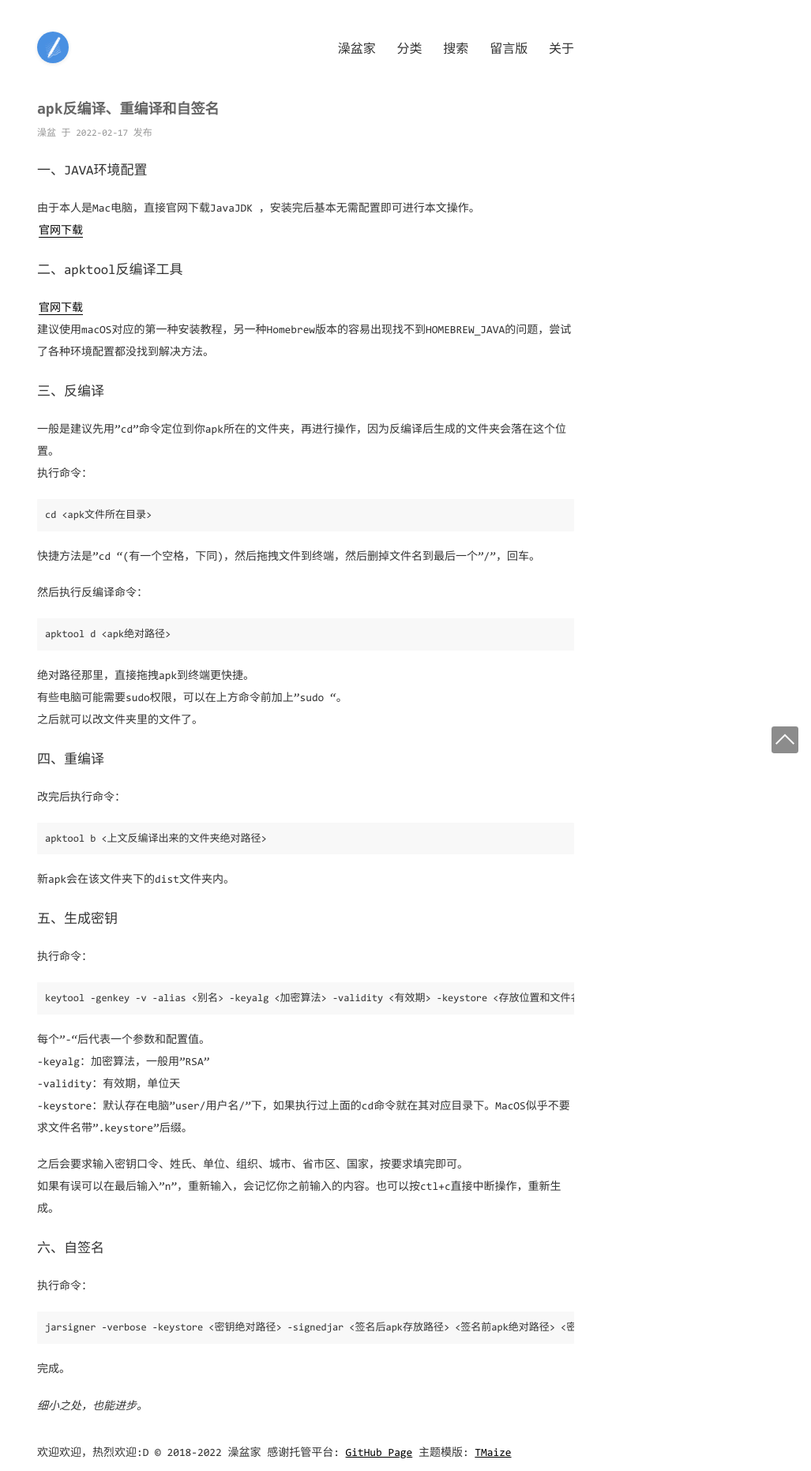
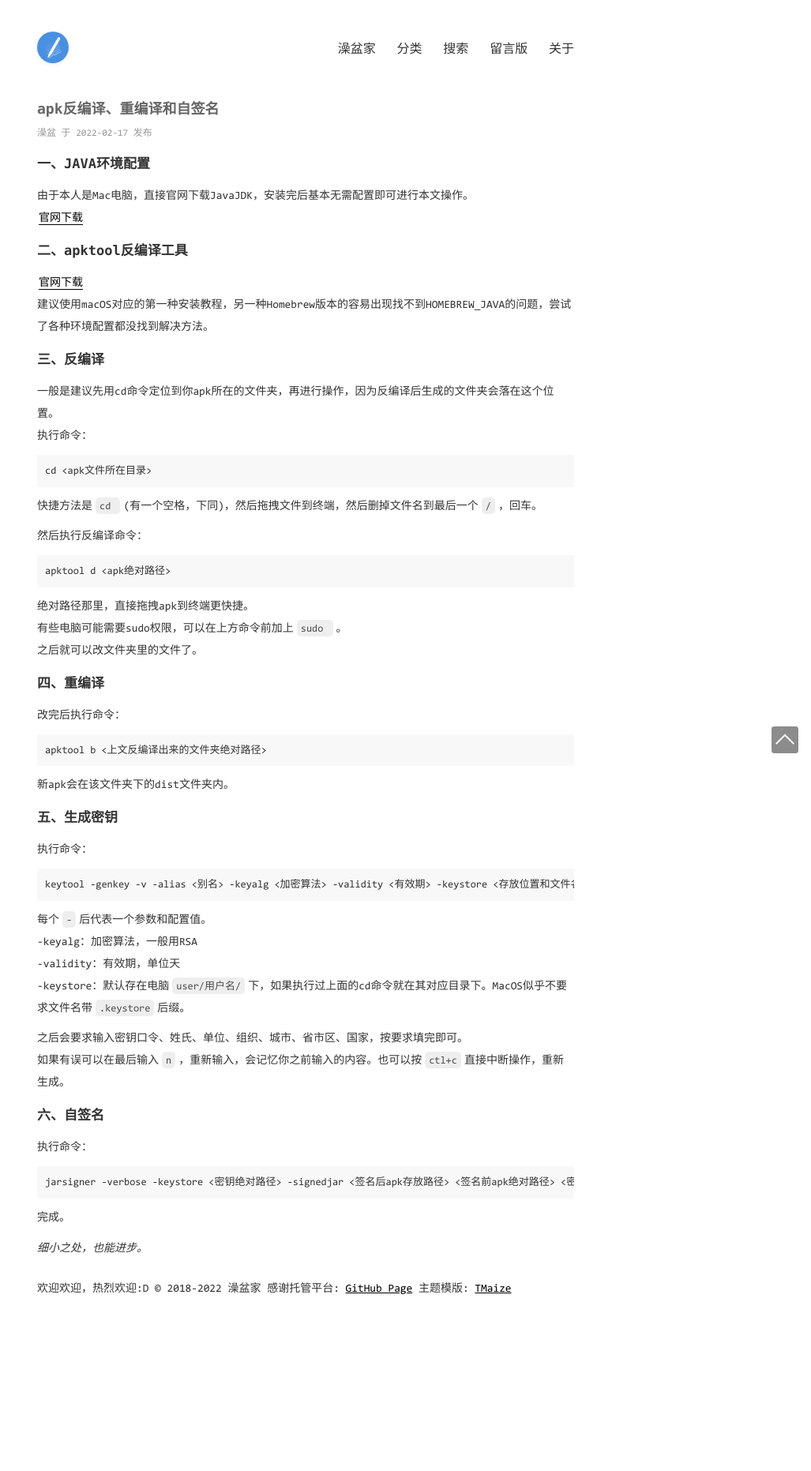
Before and after one commit to Zaopen/zaopen.github.io, a Jekyll site: the page built from _posts/2022-02-17-apk反编译、重编译和自签名.md, in a window 1280 px wide. Shown: the whole page at 79% size, without its empty margins (253-1280 px from the left). Built offline with Jekyll 4.4.1, drawn with Linux system fonts in a browser that asks for light colours; after the commit the page ends 1655 px from its top, so only the background shows below that.

Commit message:
update css

````diff
--- a/_posts/2022-02-17-apk反编译、重编译和自签名.md
+++ b/_posts/2022-02-17-apk反编译、重编译和自签名.md
@@ -6,7 +6,7 @@ categories: [技术]
 ---
 
 ## 一、JAVA环境配置
-由于本人是Mac电脑，直接官网下载JavaJDK ，安装完后基本无需配置即可进行本文操作。
+由于本人是Mac电脑，直接官网下载JavaJDK，安装完后基本无需配置即可进行本文操作。
 [官网下载](https://www.oracle.com/java/technologies/downloads/)
 
 ## 二、apktool反编译工具
@@ -14,19 +14,19 @@ categories: [技术]
 建议使用macOS对应的第一种安装教程，另一种Homebrew版本的容易出现找不到HOMEBREW_JAVA的问题，尝试了各种环境配置都没找到解决方法。
 
 ## 三、反编译
-一般是建议先用"cd"命令定位到你apk所在的文件夹，再进行操作，因为反编译后生成的文件夹会落在这个位置。
+一般是建议先用cd命令定位到你apk所在的文件夹，再进行操作，因为反编译后生成的文件夹会落在这个位置。
 执行命令：
 ```
 cd <apk文件所在目录>
 ```
-快捷方法是"cd "(有一个空格，下同)，然后拖拽文件到终端，然后删掉文件名到最后一个"/"，回车。
+快捷方法是`cd `(有一个空格，下同)，然后拖拽文件到终端，然后删掉文件名到最后一个`/`，回车。
 
 然后执行反编译命令：
 ```
 apktool d <apk绝对路径>
 ```
 绝对路径那里，直接拖拽apk到终端更快捷。
-有些电脑可能需要sudo权限，可以在上方命令前加上"sudo "。
+有些电脑可能需要sudo权限，可以在上方命令前加上`sudo `。
 之后就可以改文件夹里的文件了。
 
 ## 四、重编译
@@ -41,13 +41,13 @@ apktool b <上文反编译出来的文件夹绝对路径>
 ```
 keytool -genkey -v -alias <别名> -keyalg <加密算法> -validity <有效期> -keystore <存放位置和文件名>
 ```
-每个"-"后代表一个参数和配置值。
--keyalg：加密算法，一般用"RSA"
+每个`-`后代表一个参数和配置值。
+-keyalg：加密算法，一般用RSA
 -validity：有效期，单位天
--keystore：默认存在电脑"user/用户名/"下，如果执行过上面的cd命令就在其对应目录下。MacOS似乎不要求文件名带".keystore"后缀。
+-keystore：默认存在电脑`user/用户名/`下，如果执行过上面的cd命令就在其对应目录下。MacOS似乎不要求文件名带`.keystore`后缀。
 
 之后会要求输入密钥口令、姓氏、单位、组织、城市、省市区、国家，按要求填完即可。
-如果有误可以在最后输入"n"，重新输入，会记忆你之前输入的内容。也可以按ctl+c直接中断操作，重新生成。
+如果有误可以在最后输入`n`，重新输入，会记忆你之前输入的内容。也可以按`ctl+c`直接中断操作，重新生成。
 
 ## 六、自签名
 执行命令：
--- a/static/css/common.css
+++ b/static/css/common.css
@@ -12,8 +12,8 @@ html {
   -webkit-text-size-adjust: 100%;
   -moz-text-size-adjust: 100%;
   text-size-adjust: 100%;
-  -webkit-font-smoothing: antialiased;
-  -moz-osx-font-smoothing: grayscale;
+  /* -webkit-font-smoothing: antialiased;
+  -moz-osx-font-smoothing: grayscale; */
   transition: all 500ms ease;
   font-family: Consolas, 'Microsoft YaHei', 'PingFang SC', 'Hiragino Sans GB', 'WenQuanYi Micro Hei', sans-serif;
 }
--- a/static/css/post.css
+++ b/static/css/post.css
@@ -13,7 +13,7 @@
   color: #999999;
 }
 .page-post .post > * {
-  margin: 18px 0;
+  margin: 10px 0;
 }
 .page-post .post > iframe {
   margin: 0;
@@ -21,7 +21,7 @@
 }
 .page-post .post h1,
 .page-post .post h2 {
-  font-weight: normal;
+  /* font-weight: normal; */
   font-size: 17px;
   position: relative;
 }
````
Also changed, not shown: pages/about.md (+1 -1 lines), pages/chat.md (+1 -1 lines).
